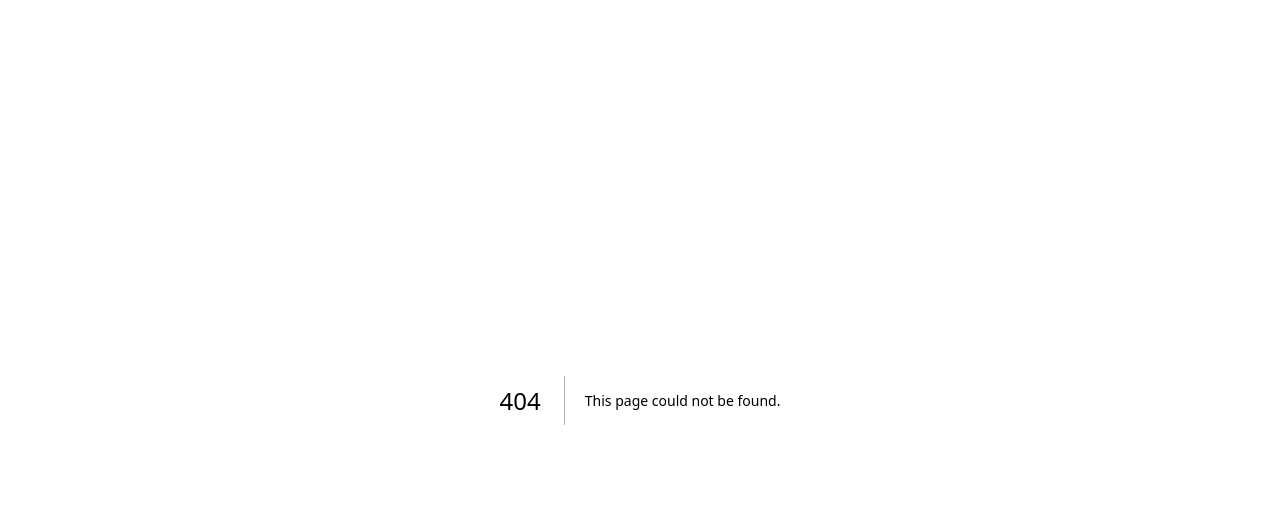
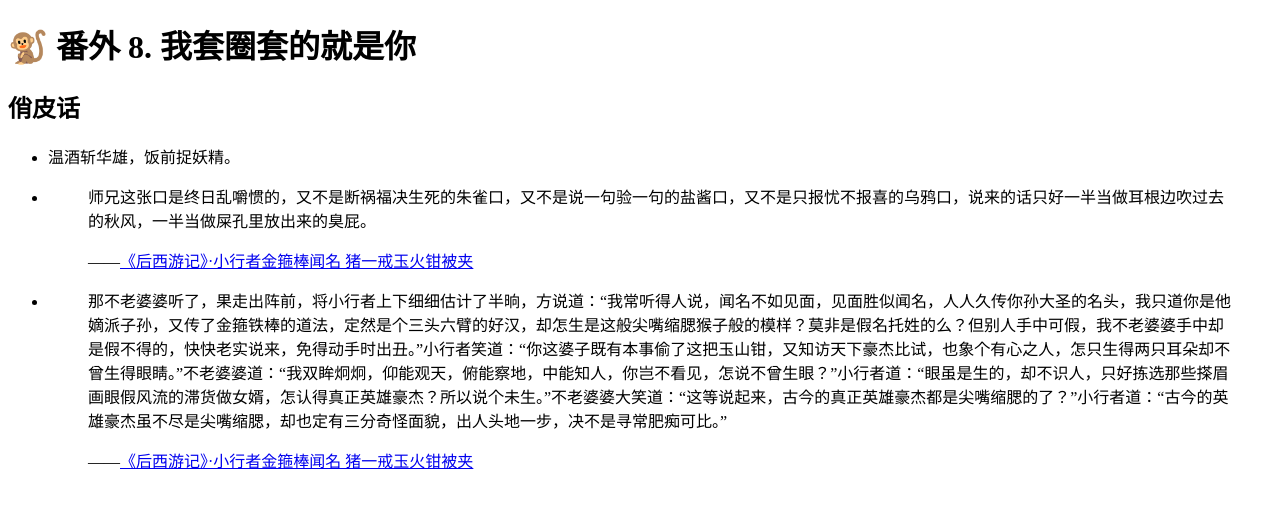
Before and after one commit to eddiehe99/bannatienet, a Next.js app: page /journey-to-the-west/extra/monkey-extra-8 in a window 1280 px wide. Before the commit this address had no page. Shown: the top 508 px of the page. Built offline with nearby package versions, Linux system fonts and the light colour scheme.

Commit message:
feat: add journey-to-the-west extra 8

```diff
--- a/src/pages/journey-to-the-west/extra/_meta.js
+++ b/src/pages/journey-to-the-west/extra/_meta.js
@@ -1,6 +1,7 @@
 /* eslint-disable prettier/prettier */
 /* eslint-disable import/no-anonymous-default-export */
 export default {
+    'monkey-extra-8': '🐒 番外 8',
     'monkey-extra-6': '🐒 番外 6',
     'monkey-extra-4': '🐒 番外 4',
     'monkey-extra-3': '🐒 番外 3',
--- /dev/null
+++ b/src/pages/journey-to-the-west/extra/monkey-extra-8.mdx
@@ -0,0 +1,13 @@
+# 🐒 番外 8. 我套圈套的就是你
+
+## 俏皮话
+
+- 温酒斩华雄，饭前捉妖精。
+
+- > 师兄这张口是终日乱嚼惯的，又不是断祸福决生死的朱雀口，又不是说一句验一句的盐酱口，又不是只报忧不报喜的乌鸦口，说来的话只好一半当做耳根边吹过去的秋风，一半当做屎孔里放出来的臭屁。
+
+    > ——[《后西游记》·小行者金箍棒闻名 猪一戒玉火钳被夹](https://guoxue.httpcn.com/html/book/TBRNUYKO/PWAZAZRNRN.shtml)
+
+- > 那不老婆婆听了，果走出阵前，将小行者上下细细估计了半晌，方说道：“我常听得人说，闻名不如见面，见面胜似闻名，人人久传你孙大圣的名头，我只道你是他嫡派子孙，又传了金箍铁棒的道法，定然是个三头六臂的好汉，却怎生是这般尖嘴缩腮猴子般的模样？莫非是假名托姓的么？但别人手中可假，我不老婆婆手中却是假不得的，快快老实说来，免得动手时出丑。”小行者笑道：“你这婆子既有本事偷了这把玉山钳，又知访天下豪杰比试，也象个有心之人，怎只生得两只耳朵却不曾生得眼睛。”不老婆婆道：“我双眸炯炯，仰能观天，俯能察地，中能知人，你岂不看见，怎说不曾生眼？”小行者道：“眼虽是生的，却不识人，只好拣选那些搽眉画眼假风流的滞货做女婿，怎认得真正英雄豪杰？所以说个未生。”不老婆婆大笑道：“这等说起来，古今的真正英雄豪杰都是尖嘴缩腮的了？”小行者道：“古今的英雄豪杰虽不尽是尖嘴缩腮，却也定有三分奇怪面貌，出人头地一步，决不是寻常肥痴可比。”
+
+    > ——[《后西游记》·小行者金箍棒闻名 猪一戒玉火钳被夹](https://guoxue.httpcn.com/html/book/TBRNUYKO/PWAZAZRNRN.shtml)
```
